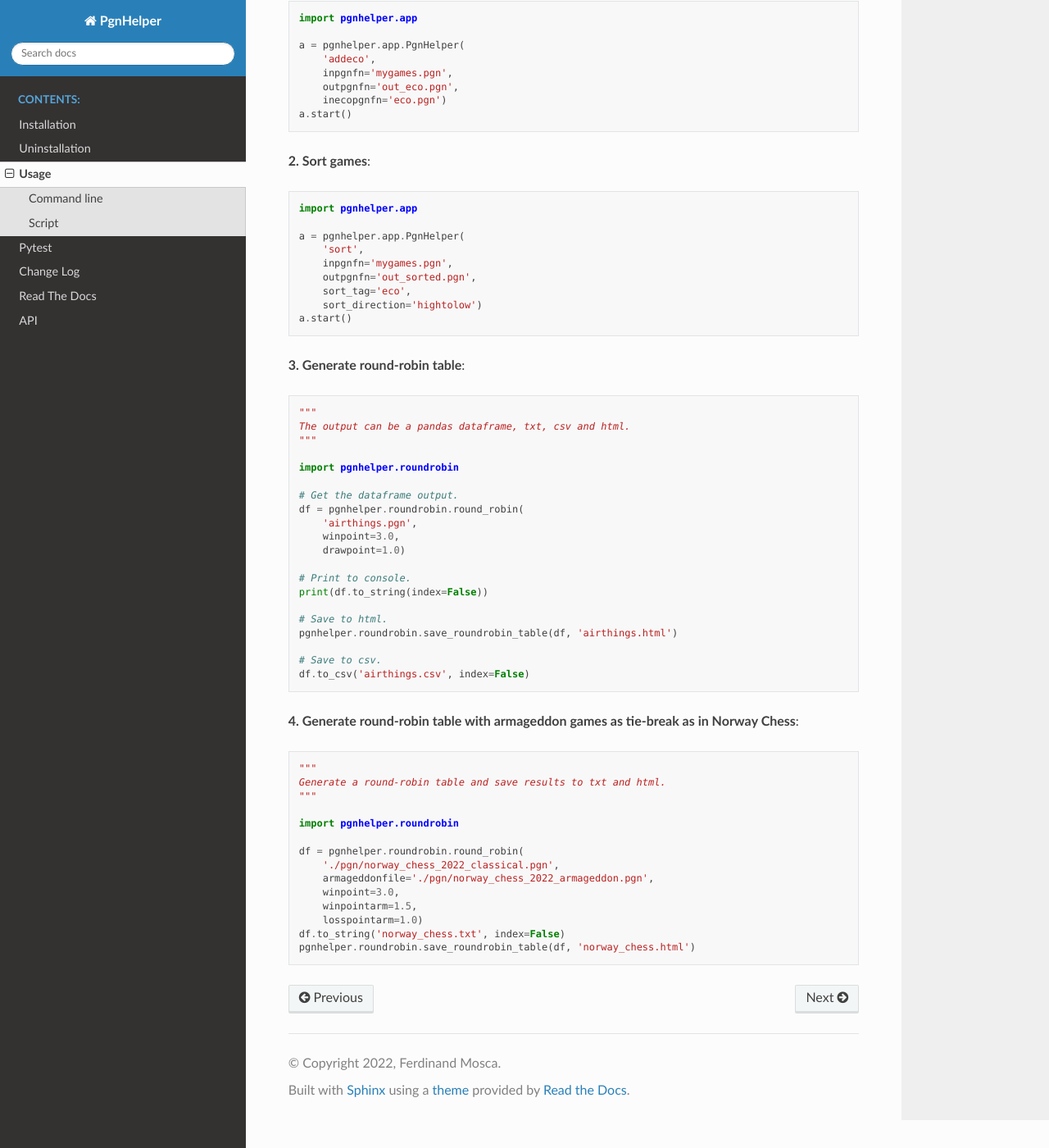
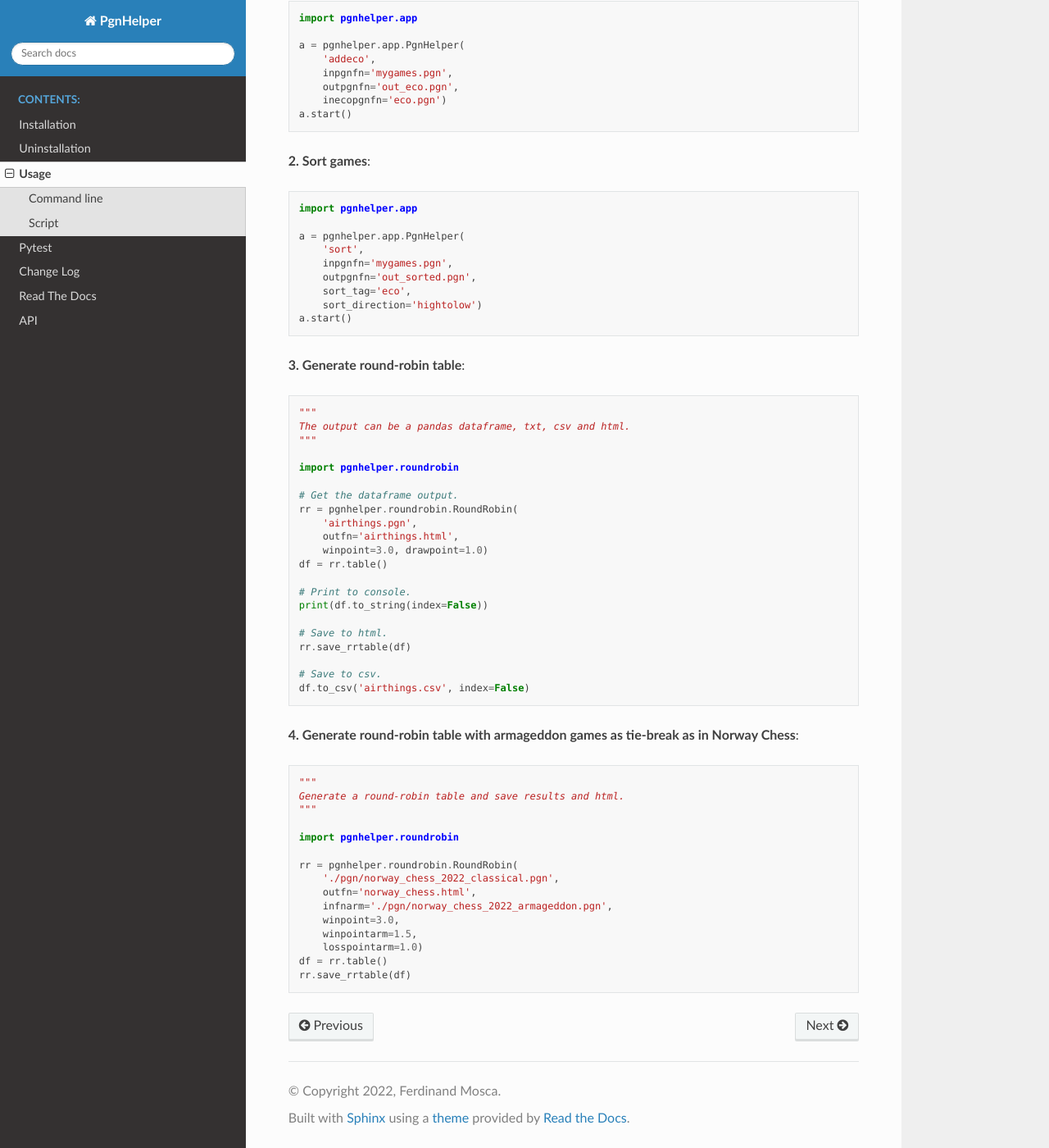
Before and after one commit to fsmosca/pgnhelper, a Sphinx documentation site: the page built from docs/usage.rst, in a window 1280 px wide and 1400 px high, scrolled down 1446 px. Shown: the whole window at 82% size. Built offline with Sphinx 7.4.7 and the Read the Docs theme 2.0.0, drawn with Linux system fonts in a browser that asks for light colours.

Commit message:
Update usage.rst

```diff
--- a/docs/usage.rst
+++ b/docs/usage.rst
@@ -89,16 +89,17 @@ Script
     import pgnhelper.roundrobin
 
     # Get the dataframe output.
-    df = pgnhelper.roundrobin.round_robin(
+    rr = pgnhelper.roundrobin.RoundRobin(
         'airthings.pgn',
-        winpoint=3.0,
-        drawpoint=1.0)
+        outfn='airthings.html',
+        winpoint=3.0, drawpoint=1.0)
+    df = rr.table()
 
     # Print to console.
     print(df.to_string(index=False))
 
     # Save to html.
-    pgnhelper.roundrobin.save_roundrobin_table(df, 'airthings.html')
+    rr.save_rrtable(df)
 
     # Save to csv.
     df.to_csv('airthings.csv', index=False)
@@ -106,16 +107,17 @@ Script
 **4. Generate round-robin table with armageddon games as tie-break as in Norway Chess**::
 
     """
-    Generate a round-robin table and save results to txt and html.
+    Generate a round-robin table and save results and html.
     """
 
     import pgnhelper.roundrobin
 
-    df = pgnhelper.roundrobin.round_robin(
+    rr = pgnhelper.roundrobin.RoundRobin(
         './pgn/norway_chess_2022_classical.pgn',
-        armageddonfile='./pgn/norway_chess_2022_armageddon.pgn',
+        outfn='norway_chess.html',
+        infnarm='./pgn/norway_chess_2022_armageddon.pgn',
         winpoint=3.0,
         winpointarm=1.5,
         losspointarm=1.0)
-    df.to_string('norway_chess.txt', index=False)
-    pgnhelper.roundrobin.save_roundrobin_table(df, 'norway_chess.html')
+    df = rr.table()
+    rr.save_rrtable(df)
```
